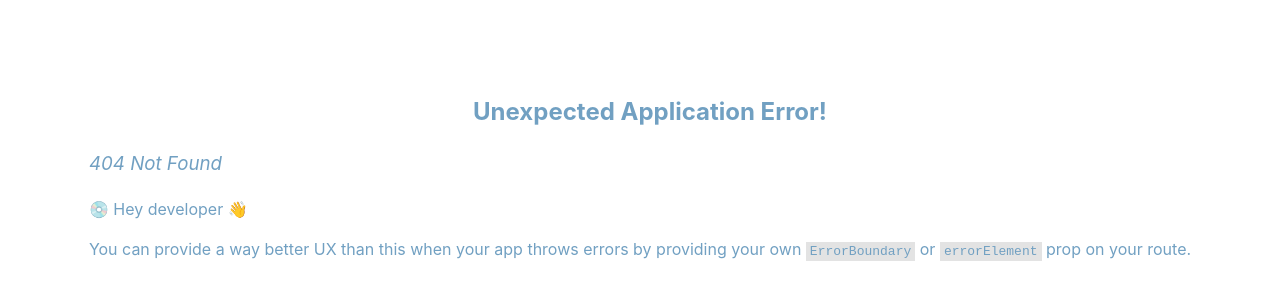
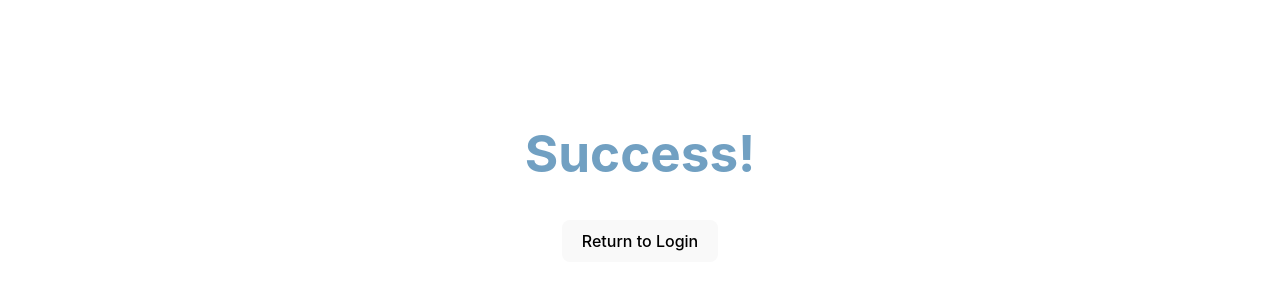
Before and after one commit to mtkatsaros/Katsaros_Michael_AboutMe, a React (Vite) app in the folder client/: page /create/success in a window 1280 px wide. Before the commit this address had no page. Shown: the part 224-524 px from the top of the page. Built offline with nearby package versions, Linux system fonts and the light colour scheme.

Commit message:
added create account success page

```diff
--- /dev/null
+++ b/client/src/routes/auth/AccountCreateSuccess.tsx
@@ -0,0 +1,17 @@
+import { useNavigate } from "react-router-dom"
+
+
+function AccountCreateSuccess(){
+    const navigate = useNavigate()
+    function handleNavigate(){
+        navigate('/login')
+    }
+
+    return (
+        <>
+        <h1>Success!</h1>
+        <button onClick={handleNavigate}>Return to Login</button>
+        </>
+    )
+}
+export default AccountCreateSuccess
--- a/client/src/routes/auth/CreateAccount.tsx
+++ b/client/src/routes/auth/CreateAccount.tsx
@@ -1,20 +1,20 @@
 import { useState } from "react"
 import { createAccount } from "../../api/Authenticate"
+import { useNavigate } from "react-router-dom"
 
 function CreateAccount(){
     const [user, setUser] = useState('')
     const [email, setEmail] = useState('')
     const [password, setPassword] = useState('')
     const [passwordConfirm, setPasswordConfirm] = useState('')
+    const navigate = useNavigate()
 
     async function handleCreate(e:React.FormEvent){
         e.preventDefault()
         if(password === passwordConfirm){
             await createAccount(user, email, password)
-            setUser('')
-            setEmail('')
+            navigate('/create/success')
         }
-
         setPassword('')
         setPasswordConfirm('')
     }
```
Also changed, not shown: client/src/main.tsx (+11 -6 lines).
